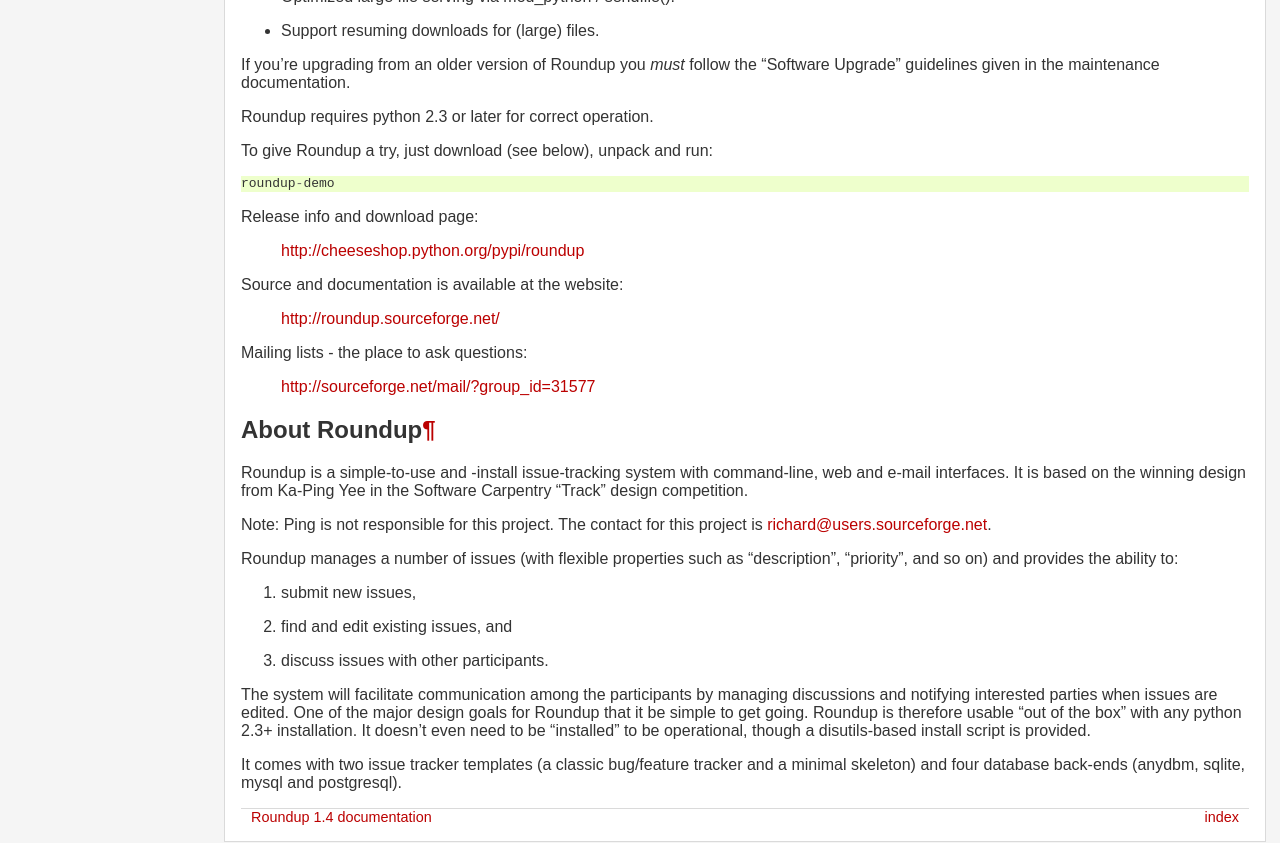
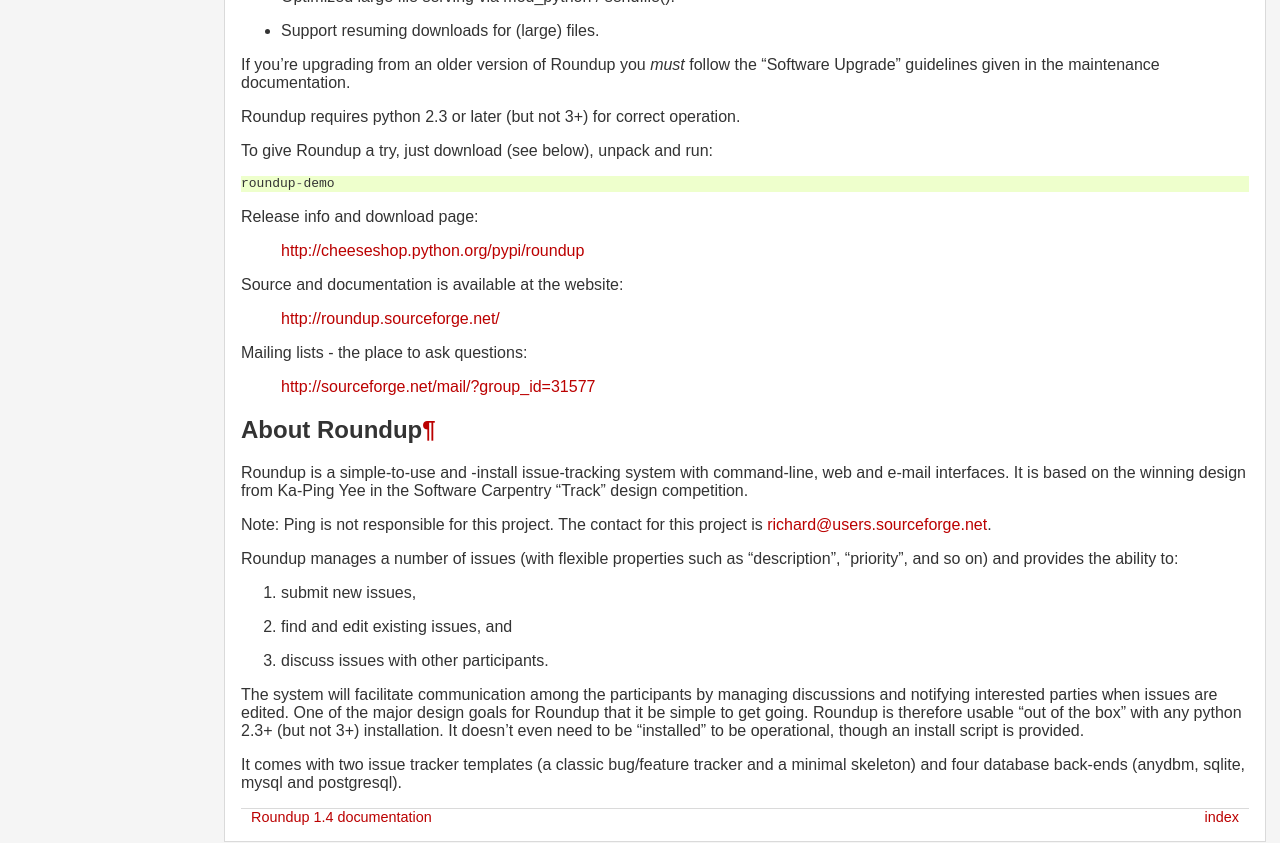
Before and after one commit to roundup-tracker/roundup, a Sphinx documentation site: the page built from doc/announcement.txt, in a window 1280 px wide. Shown: the part 584-1427 px from the top of the page. Built offline with Sphinx 7.4.7, drawn with Linux system fonts in a browser that asks for light colours; pages that are not in the unit, such as notebooks, are missing from menus.

Commit message:
clarify python version

```diff
--- a/doc/announcement.txt
+++ b/doc/announcement.txt
@@ -24,7 +24,7 @@
 If you're upgrading from an older version of Roundup you *must* follow
 the "Software Upgrade" guidelines given in the maintenance documentation.
 
-Roundup requires python 2.3 or later for correct operation.
+Roundup requires python 2.3 or later (but not 3+) for correct operation.
 
 To give Roundup a try, just download (see below), unpack and run::
 
@@ -58,9 +58,9 @@
 The system will facilitate communication among the participants by managing
 discussions and notifying interested parties when issues are edited. One of
 the major design goals for Roundup that it be simple to get going. Roundup
-is therefore usable "out of the box" with any python 2.3+ installation. It
-doesn't even need to be "installed" to be operational, though a
-disutils-based install script is provided.
+is therefore usable "out of the box" with any python 2.3+ (but not 3+)
+installation. It doesn't even need to be "installed" to be operational,
+though an install script is provided.
 
 It comes with two issue tracker templates (a classic bug/feature tracker and
 a minimal skeleton) and four database back-ends (anydbm, sqlite, mysql
--- a/doc/features.txt
+++ b/doc/features.txt
@@ -12,7 +12,7 @@
  - two templates included in the distribution for you to base your tracker on
  - play with the demo, customise it and then use *it* as the template for
    your production tracker
- - requires *no* additional support software - python (2.3+) is
+ - requires *no* additional support software - python (2.3+ but not 3+) is
    enough to get you going
  - easy to set up higher-performance storage backends like sqlite_,
    mysql_ and postgresql_
--- a/doc/installation.txt
+++ b/doc/installation.txt
@@ -30,8 +30,8 @@
 Prerequisites
 =============
 
-Roundup requires Python 2.3 or newer with a functioning anydbm
-module. Download the latest version from http://www.python.org/.
+Roundup requires Python 2.3 or newer (but not Python 3) with a functioning
+anydbm module. Download the latest version from http://www.python.org/.
 It is highly recommended that users install the latest patch version
 of python as these contain many fixes to serious bugs.
 
```
Also changed, not shown: setup.py (+4 -4 lines).
